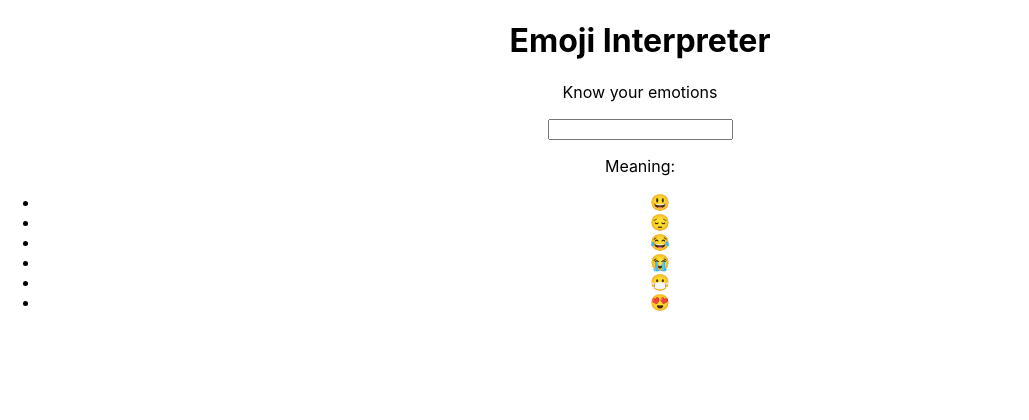
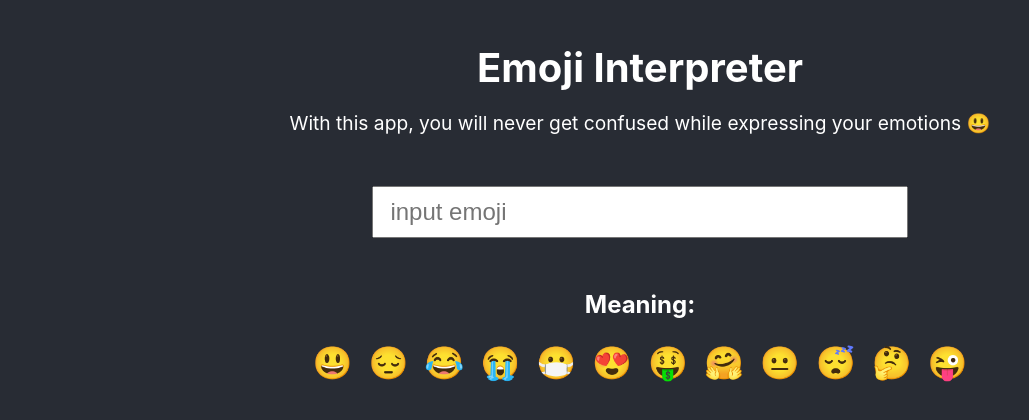
Before and after one commit to shraddha-1402/Emoji-Interpreter, a React (Create React App) app: page / in a window 1280 px wide. Shown: the top 420 px of the page, without its empty margins (0-1029 px from the left). Built offline with nearby package versions, Linux system fonts and the light colour scheme.

Commit message:
final changes done

```diff
--- a/public/index.html
+++ b/public/index.html
@@ -1,14 +1,12 @@
 <!DOCTYPE html>
 <html lang="en">
+
 <head>
   <meta charset="utf-8" />
   <link rel="icon" href="%PUBLIC_URL%/favicon.ico" />
   <meta name="viewport" content="width=device-width, initial-scale=1" />
   <meta name="theme-color" content="#000000" />
-    <meta
-      name="description"
-      content="Web site created using create-react-app"
-    />
+  <meta name="description" content="Web site created using create-react-app" />
   <link rel="apple-touch-icon" href="%PUBLIC_URL%/logo192.png" />
   <!--
       manifest.json provides metadata used when your web app is installed on a
@@ -24,8 +22,9 @@
       work correctly both with client-side routing and a non-root public URL.
       Learn how to configure a non-root public URL by running `npm run build`.
     -->
-    <title>React App</title>
+  <title>Emoji Interpreter</title>
 </head>
+
 <body>
   <noscript>You need to enable JavaScript to run this app.</noscript>
   <div id="root"></div>
@@ -40,4 +39,5 @@
       To create a production bundle, use `npm run build` or `yarn build`.
     -->
 </body>
+
 </html>
--- a/src/App.css
+++ b/src/App.css
@@ -1,38 +1,63 @@
+body{
+  background-color: #282c34;
+}
+
 .App {
   text-align: center;
+  padding: 1rem;
+  color: white;
 }
 
-.App-logo {
-  height: 40vmin;
-  pointer-events: none;
+.App-heading{
+  font-size: 2.5rem;
+  margin-bottom: 0;
 }
 
-@media (prefers-reduced-motion: no-preference) {
-  .App-logo {
-    animation: App-logo-spin infinite 20s linear;
+.App-paragraph{
+  font-size: 1.2rem;
+  max-width: 48rem;
+}
+
+.App-input{
+  font-size: 1.5rem;
+  margin: 2rem 0;
+  padding: 1rem;
+  height: 1rem;
+  width: 40%;
+}
+
+@media(max-width : 550px){
+  .App-input{
+    width: 80%;
   }
 }
 
+.App-subheading{
+  margin-bottom: 0;
+}
+
+.list{
+  display: flex;
+  flex-wrap: wrap;
+  justify-content: center;
+  list-style-type:none;
+  padding: 0;
+}
+
+.list>li{
+  box-sizing: border-box;
+  font-size: 2rem;
+  margin: 0.5rem;
+  cursor: pointer;
+}
+
+ul:focus{
+  background-color: #ffffff;
+  font-size: 50rem;
+}
+
 .App-header {
-  background-color: #282c34;
-  min-height: 100vh;
   display: flex;
   flex-direction: column;
   align-items: center;
-  justify-content: center;
-  font-size: calc(10px + 2vmin);
-  color: white;
 }
-
-.App-link {
-  color: #61dafb;
-}
-
-@keyframes App-logo-spin {
-  from {
-    transform: rotate(0deg);
-  }
-  to {
-    transform: rotate(360deg);
-  }
-}
--- a/src/App.js
+++ b/src/App.js
@@ -8,6 +8,12 @@ const emojiDictionary = {
   "😭": "Crying",
   "😷": "Sick",
   "😍": "Hearty Eyes",
+  "🤑": "Rich",
+  "🤗": "Hugging",
+  "😐": "Neutral",
+  "😴": "Sleepy",
+  "🤔": "Thinking",
+  "😜": "Winking",
 };
 
 function App() {
@@ -23,22 +29,25 @@ function App() {
 
   return (
     <div className="App">
-      <h1>Emoji Interpreter</h1>
-      <p>Know your emotions</p>
-      <input onChange={inputChanged} />
-      <p>Meaning: {meaning}</p>
-      <ul>
+      <header className="App-header">
+        <h1 className="App-heading">Emoji Interpreter</h1>
+        <p className="App-paragraph">With this app, you will never get confused while expressing your emotions 😃</p>
+        <input
+          placeholder="input emoji"
+          className="App-input" onChange={inputChanged} />
+        <h2 className="App-subheading">Meaning: {meaning}</h2>
+        <ul className="list">
           {
             Object.keys(emojiDictionary).map((item, index) => {
               return <li
                 key={index}
-              style={{ cursor: 'pointer' }}
                 onClick={emojiClickHandler}
               >{item}
               </li>
             })
           }
         </ul>
+      </header>
     </div>
   );
 }
```
Lines whose indentation alone changed are shown as unchanged.
